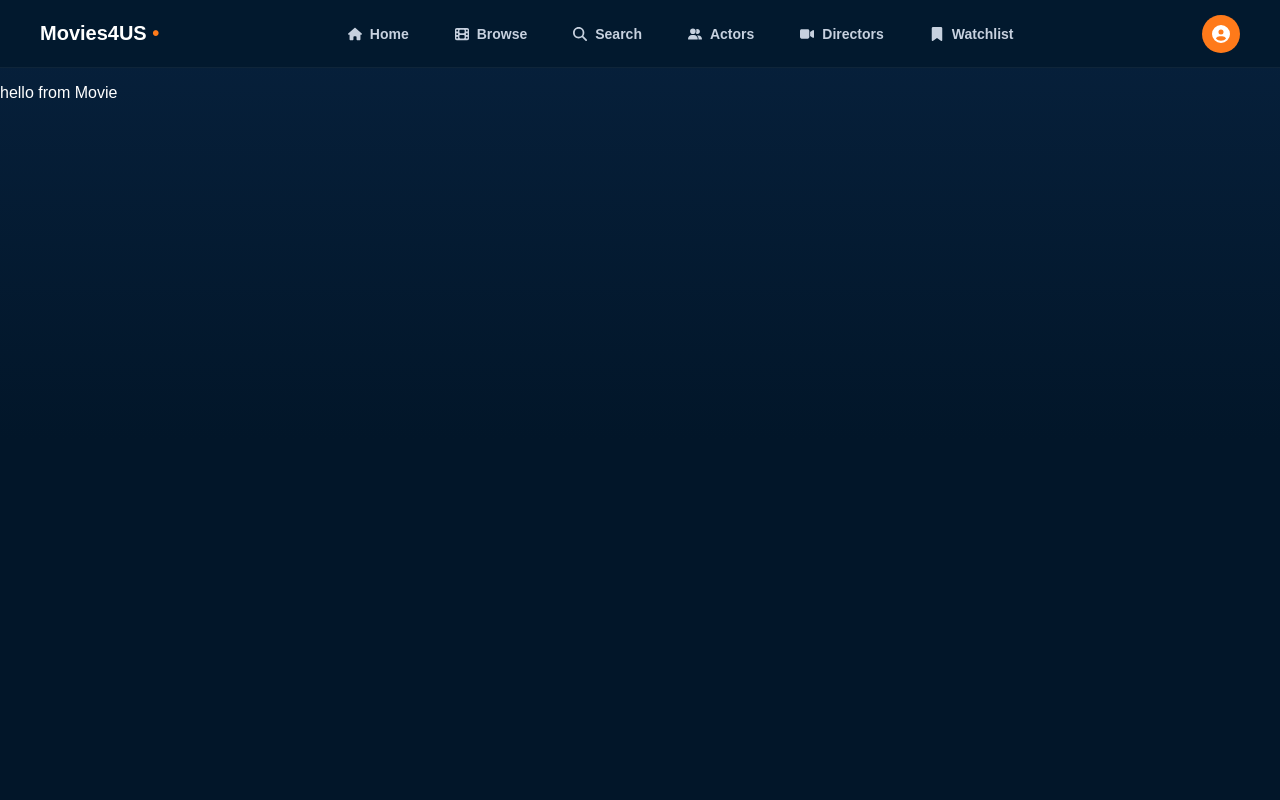
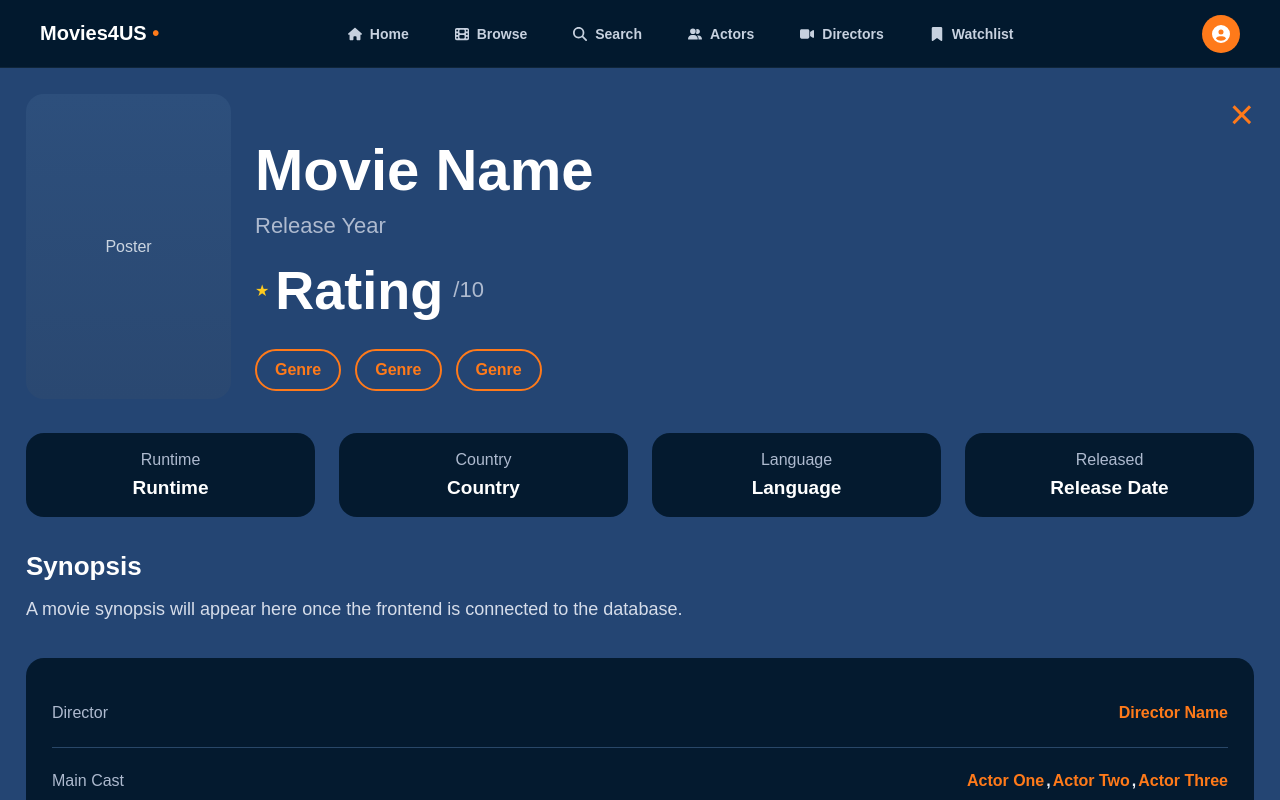
Before and after one commit to Hadookhan/thematic_project_Y2, a React (Vite) app: page /movie/1 in a window 1280 px wide. Shown: the top 800 px of the page. Built offline with nearby package versions, Linux system fonts and the light colour scheme.

Commit message:
movie details page
updated movie details + css

```diff
--- /dev/null
+++ b/src/pages/Movie.css
@@ -0,0 +1,229 @@
+.details-shell {
+  padding: 0;
+}
+
+.details-panel {
+  background: #244573;
+  padding: 26px 26px 0;
+  min-height: calc(100vh - 68px);
+}
+
+.details-top-row {
+  display: grid;
+  grid-template-columns: 205px 1fr;
+  gap: 24px;
+}
+
+.details-poster {
+  width: 205px;
+  height: 305px;
+  border-radius: 18px;
+  background: linear-gradient(180deg, #2d4f7c 0%, #2a4871 100%);
+  display: flex;
+  align-items: center;
+  justify-content: center;
+  color: #cbd5e1;
+}
+
+.details-close-row {
+  display: flex;
+  justify-content: space-between;
+  align-items: center;
+}
+
+.back-home-link {
+  color: transparent;
+  font-size: 0;
+}
+
+.close-button {
+  color: #ff7a1a;
+  font-size: 42px;
+  text-decoration: none;
+  line-height: 1;
+}
+
+.details-movie-title {
+  margin: 0;
+  font-size: 58px;
+  font-weight: 800;
+}
+
+.details-year {
+  margin: 10px 0 20px;
+  color: #aebacf;
+  font-size: 22px;
+}
+
+.details-rating-row {
+  display: flex;
+  align-items: center;
+  margin-bottom: 28px;
+}
+
+.details-rating-value {
+  font-size: 54px;
+  font-weight: 800;
+}
+
+.details-out-of {
+  margin-left: 10px;
+  color: #aebacf;
+  font-size: 22px;
+}
+
+.genre-chip-row {
+  display: flex;
+  gap: 14px;
+  flex-wrap: wrap;
+}
+
+.pill-outline {
+  height: 42px;
+  padding: 0 18px;
+  border-radius: 999px;
+  border: 2px solid #ff7a1a;
+  color: #ff7a1a;
+  font-size: 16px;
+  font-weight: 700;
+  display: inline-flex;
+  align-items: center;
+}
+
+.facts-row {
+  display: grid;
+  grid-template-columns: repeat(4, 1fr);
+  gap: 24px;
+  margin: 34px 0;
+}
+
+.fact-tile {
+  background: #041a2f;
+  border-radius: 18px;
+  padding: 18px;
+  text-align: center;
+}
+
+.fact-label {
+  margin: 0 0 8px;
+  color: #aebacf;
+}
+
+.fact-value {
+  margin: 0;
+  color: white;
+  font-size: 19px;
+  font-weight: 800;
+}
+
+.synopsis-block {
+  margin-bottom: 34px;
+}
+
+.synopsis-block h2 {
+  margin: 0 0 14px;
+  font-size: 26px;
+}
+
+.synopsis-block p {
+  margin: 0;
+  color: #d6ddea;
+  font-size: 18px;
+  line-height: 1.55;
+}
+
+.details-table {
+  background: #041a2f;
+  border-radius: 18px 18px 0 0;
+  overflow: hidden;
+  padding: 22px 26px 10px;
+}
+
+.details-table-row {
+  display: grid;
+  grid-template-columns: 200px 1fr;
+  gap: 20px;
+  min-height: 68px;
+  align-items: center;
+  border-bottom: 1px solid rgba(87, 127, 173, 0.45);
+}
+
+.details-table-row:last-child {
+  border-bottom: none;
+}
+
+.details-table-label {
+  color: #aebacf;
+}
+
+.details-table-value {
+  color: #f0f4fa;
+  text-align: right;
+  font-weight: 600;
+}
+
+.person-link {
+  color: #ff7a1a;
+  text-decoration: none;
+  font-weight: 700;
+}
+
+.person-link:hover {
+  text-decoration: underline;
+}
+
+.cast-links {
+  display: flex;
+  justify-content: flex-end;
+  flex-wrap: wrap;
+  gap: 2px;
+}
+
+@media (max-width: 900px) {
+  .details-top-row {
+    grid-template-columns: 1fr;
+  }
+
+  .details-poster {
+    width: 200px;
+    height: 300px;
+  }
+
+  .details-movie-title {
+    font-size: 44px;
+  }
+
+  .facts-row {
+    grid-template-columns: repeat(2, 1fr);
+  }
+}
+
+@media (max-width: 640px) {
+  .details-panel {
+    padding: 20px 20px 0;
+  }
+
+  .details-movie-title {
+    font-size: 34px;
+  }
+
+  .facts-row {
+    grid-template-columns: 1fr 1fr;
+    gap: 14px;
+  }
+
+  .details-table-row {
+    grid-template-columns: 1fr;
+    padding: 12px 0;
+  }
+
+  .details-table-value,
+  .cast-links {
+    text-align: left;
+    justify-content: flex-start;
+  }
+
+  .synopsis-block p {
+    font-size: 16px;
+  }
+}
--- a/src/pages/Movie.jsx
+++ b/src/pages/Movie.jsx
@@ -1,10 +1,110 @@
-import { Link } from 'react-router-dom';
+import { Link } from "react-router-dom";
+import "./Movie.css";
 
-export default function Movie() {
+function Movie() {
+  return (
+    <main className="details-shell">
+      <section className="details-panel">
+        <div className="details-top-row">
+          <div className="details-poster">Poster</div>
 
-  return (
-    <div>
-        <p>hello from Movie</p>
-    </div>
+          <div className="details-main">
+            <div className="details-close-row">
+              <Link to="/" className="back-home-link">
+                Home
+              </Link>
+              <Link to="/" className="close-button">
+                ×
+              </Link>
+            </div>
+
+            <h1 className="details-movie-title">Movie Name</h1>
+            <p className="details-year">Release Year</p>
+
+            <div className="details-rating-row">
+              <span className="star large">★</span>
+              <span className="details-rating-value">Rating</span>
+              <span className="details-out-of">/10</span>
+            </div>
+
+            <div className="genre-chip-row">
+              <span className="pill-outline">Genre</span>
+              <span className="pill-outline">Genre</span>
+              <span className="pill-outline">Genre</span>
+            </div>
+          </div>
+        </div>
+
+        <div className="facts-row">
+          <div className="fact-tile">
+            <p className="fact-label">Runtime</p>
+            <p className="fact-value">Runtime</p>
+          </div>
+
+          <div className="fact-tile">
+            <p className="fact-label">Country</p>
+            <p className="fact-value">Country</p>
+          </div>
+
+          <div className="fact-tile">
+            <p className="fact-label">Language</p>
+            <p className="fact-value">Language</p>
+          </div>
+
+          <div className="fact-tile">
+            <p className="fact-label">Released</p>
+            <p className="fact-value">Release Date</p>
+          </div>
+        </div>
+
+        <section className="synopsis-block">
+          <h2>Synopsis</h2>
+          <p>
+            A movie synopsis will appear here once the frontend is connected to
+            the database.
+          </p>
+        </section>
+
+        <section className="details-table">
+          <div className="details-table-row">
+            <div className="details-table-label">Director</div>
+            <div className="details-table-value">
+              <Link to="/person/director/Director-Name" className="person-link">
+                Director Name
+              </Link>
+            </div>
+          </div>
+
+          <div className="details-table-row">
+            <div className="details-table-label">Main Cast</div>
+            <div className="details-table-value cast-links">
+              <Link to="/person/actor/Actor-One" className="person-link">
+                Actor One
+              </Link>
+              <span>, </span>
+              <Link to="/person/actor/Actor-Two" className="person-link">
+                Actor Two
+              </Link>
+              <span>, </span>
+              <Link to="/person/actor/Actor-Three" className="person-link">
+                Actor Three
+              </Link>
+            </div>
+          </div>
+
+          <div className="details-table-row">
+            <div className="details-table-label">Genre</div>
+            <div className="details-table-value">Genre List</div>
+          </div>
+
+          <div className="details-table-row">
+            <div className="details-table-label">Budget / Revenue</div>
+            <div className="details-table-value">Budget / Revenue</div>
+          </div>
+        </section>
+      </section>
+    </main>
   );
 }
+
+export default Movie;
```
